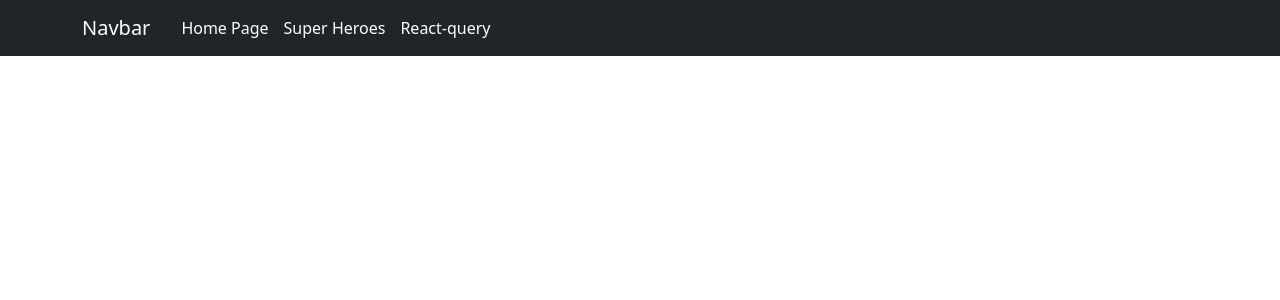
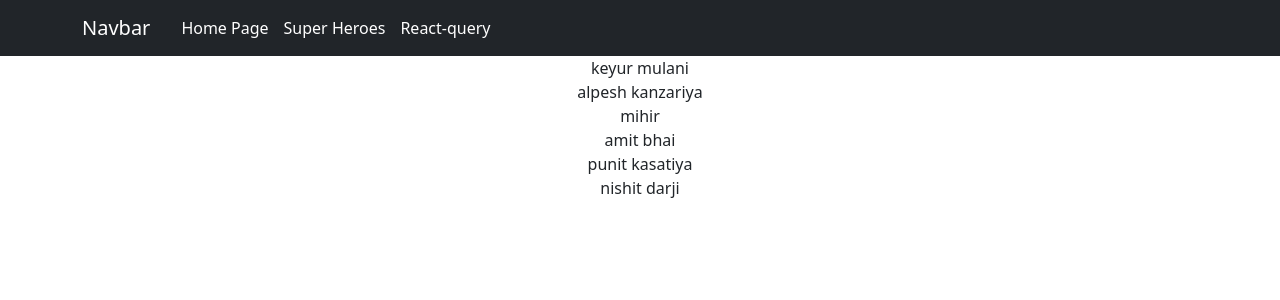
Before and after one commit to keyur6021/react-query, a React (Create React App) app: page / in a window 1280 px wide. Shown: the top 300 px of the page. Built offline with nearby package versions, Linux system fonts and the light colour scheme; data requests are answered from the project's data file.

Commit message:
fetch the data of developer(first-api)

```diff
--- /dev/null
+++ b/db.json
@@ -0,0 +1,34 @@
+{
+    "limbani-softwares": [
+        {
+            "id": 1,
+            "name": "keyur mulani",
+            "position": "FE-developer"
+        },
+        {
+            "id": 2,
+            "name": "alpesh kanzariya",
+            "position": "MERN-developer"
+        },
+        {
+            "id": 3,
+            "name": "mihir",
+            "position": "MERN-developer"
+        },
+        {
+            "id": 4,
+            "name": "amit bhai",
+            "position": "MERN-developer"
+        },
+        {
+            "id": 5,
+            "name": "punit kasatiya",
+            "position": "MERN-developer"
+        },
+        {
+            "id": 6,
+            "name": "nishit darji",
+            "position": "MERN-developer"
+        }
+    ]
+}
--- a/package.json
+++ b/package.json
@@ -6,7 +6,10 @@
     "@testing-library/jest-dom": "^5.16.5",
     "@testing-library/react": "^13.4.0",
     "@testing-library/user-event": "^13.5.0",
+    "axios": "^1.3.2",
     "bootstrap": "^5.2.3",
+    "json-server": "^0.17.1",
+    "lodash": "^4.17.21",
     "react": "^18.2.0",
     "react-bootstrap": "^2.7.0",
     "react-dom": "^18.2.0",
@@ -18,7 +21,8 @@
     "start": "react-scripts start",
     "build": "react-scripts build",
     "test": "react-scripts test",
-    "eject": "react-scripts eject"
+    "eject": "react-scripts eject",
+    "back-end": "json-server --watch db.json --port 5000"
   },
   "eslintConfig": {
     "extends": [
--- a/src/App.js
+++ b/src/App.js
@@ -2,13 +2,15 @@ import './App.css';
 import 'bootstrap/dist/css/bootstrap.min.css';
 import NavbarComponent from './components/NavbarComponent'
 import { BrowserRouter as Router, Routes, Route } from 'react-router-dom';
+import HomePage from './components/HomePage';
 
 function App() {
   return (
     <div className="App">
       <Router>
+        <NavbarComponent />
         <Routes>
-          <Route exact path='/' element={<NavbarComponent />} />
+          <Route exact path='/' element={<HomePage />} />
         </Routes>
       </Router>
     </div>
--- /dev/null
+++ b/src/components/HomePage.jsx
@@ -0,0 +1,44 @@
+import React, { useEffect, useState } from 'react';
+import axios from 'axios';
+import * as _ from 'lodash';
+
+const HomePage = () => {
+
+    // example of featch the data(simple-method)
+    const [data, setData] = useState([]);
+    const [loadding, setLoadding] = useState(true);
+    const [error, setError] = useState(false);
+
+    useEffect(() => {
+        axios.get('http://localhost:5000/limbani-softwares').then((response) => {
+            console.log("response", response)
+            setData(response);
+            setLoadding(false)
+        }).catch((error) => {
+            setError(error.message)
+            setLoadding(false)
+        })
+
+    }, [])
+
+    if (loadding) {
+        return <div> Loadding component..</div>
+    }
+    if (error) {
+        return <div>{error}.....</div>
+    }
+
+    return (
+        <React.Fragment>
+            {
+                _.map(data?.data, (data, index) => {
+                    return <div>
+                        {data.name}
+                    </div>
+                })
+            }
+        </React.Fragment>
+    )
+}
+
+export default HomePage
```
Also changed, not shown: 1 other file (tests, documents, lock files or other folders).
